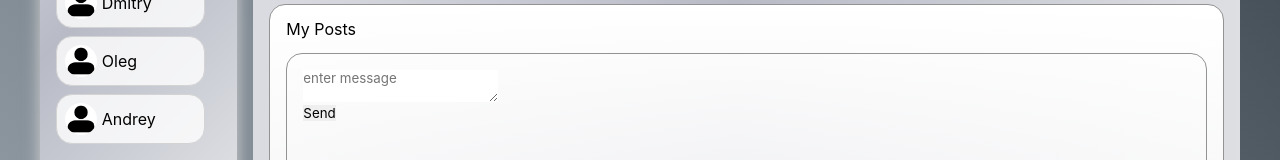
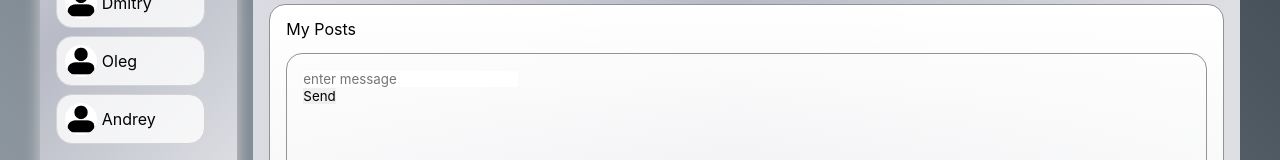
Before and after one commit to DmitryKRTV/social-network_v1, a React (Create React App) app: page /profile in a window 1280 px wide. Shown: the part 536-696 px from the top of the page. Built offline with nearby package versions, Linux system fonts and the light colour scheme; no server answers.

Commit message:
Lesson 76-77. Redux-form skipped due to old

```diff
--- a/src/components/Profile/MyPosts/MyPosts.js
+++ b/src/components/Profile/MyPosts/MyPosts.js
@@ -34,6 +34,7 @@ const AddNewPostForm = (props) => {
         props.addPost(text);
     }
 
+
     return (
         <div>
             <Formik initialValues={
@@ -47,17 +48,21 @@ const AddNewPostForm = (props) => {
                         resetForm({values: ""})
                     }
                     }>
-                {() => (
+                {( {isSubmitting}) => (
                 <Form>
                     <div>
                         <Field
                             name={'newPostBody'}
-                            as={'textarea'}
+                            as={'input'}
                             type={'text'}
-                            placeholder={'enter message'}/>
+                            placeholder={'enter message'}
+                            />
+
                     </div>
-                    <ErrorMessage name="newPostBody" component="div" />
-                    <button type={'submit'}>Send</button>
+                    <ErrorMessage name="newPostBody">
+                        { msg => <div className={profileModule["error"]}>{msg}</div> }
+                    </ErrorMessage>
+                    <button type={'submit'} disabled={isSubmitting}>Send</button>
                 </Form>
                     )}
             </Formik>
--- a/src/components/Profile/MyPosts/MyPosts.module.css
+++ b/src/components/Profile/MyPosts/MyPosts.module.css
@@ -41,3 +41,8 @@
     padding: 0.5rem;
     resize: vertical;      /*!!!!!!!!!!!!!!!!!!!!!!!!*/
 }
+
+.error{
+    border: 1px solid #ff0000;
+    color: red;
+}
```
